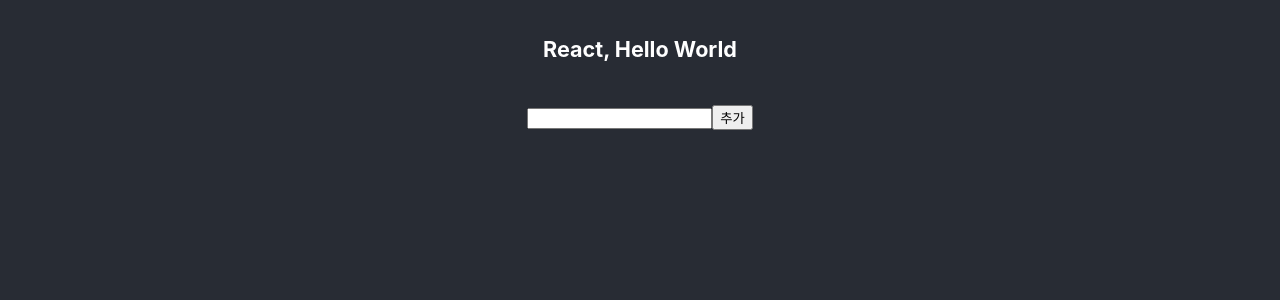
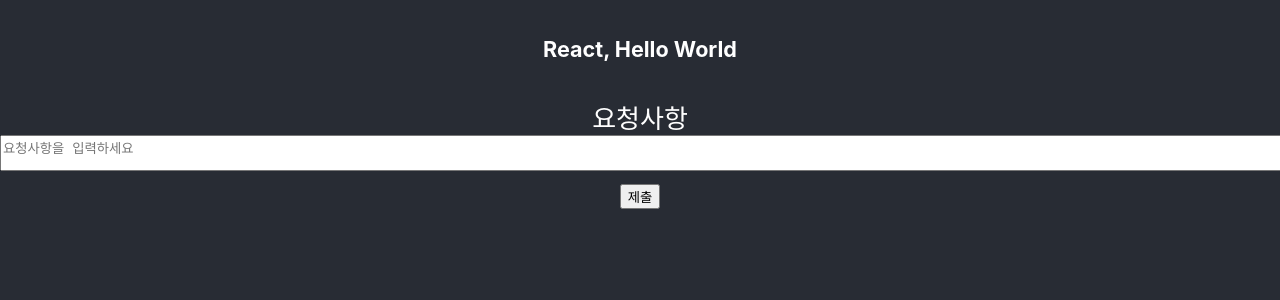
Before and after one commit to ungsik-J/ReactFrontEnd3rd8Week, a React (Create React App) app in the folder week.01.v0614/myapp/: page / in a window 1280 px wide. Shown: the top 300 px of the page. Built offline with nearby package versions, Linux system fonts and the light colour scheme.

Commit message:
form textarea

```diff
--- a/week.01.v0614/myapp/src/App.js
+++ b/week.01.v0614/myapp/src/App.js
@@ -1,30 +1,18 @@
-import React, { useEffect } from 'react';
+import React from 'react';
 import './App.css';
 
 import Parent from './component/Parent';
+import TextArea from './component/TextArea';
 
 const App = () => {
-  useEffect(() => {
-    const handleLoad = () => {
-      console.log("Window fully loaded!");
 
-      // 여기에 원하는 로직 작성
 
-    };
-
-    window.addEventListener("load", handleLoad);
-
-    // 컴포넌트 언마운트 시 이벤트 제거
-    return () => {
-      window.removeEventListener("load", handleLoad);
-    };
-  }, []); // useEffect
 
   return (
     <div className="App">
       <header className="App-header">
         <h5>React, Hello World</h5>
-        <Parent />
+        <TextArea />
       </header>
     </div>
   );
--- /dev/null
+++ b/week.01.v0614/myapp/src/component/TextArea.jsx
@@ -0,0 +1,31 @@
+import React, { useState } from "react";
+
+
+export default function TextArea() {
+
+    const [value, setValue] = useState('')
+
+    const handleChange = (e) => {
+        setValue(e.target.value)
+    }
+
+    const handleSubmit = (e) => {
+        e.preventDefault();
+        alert(` textarea value : ${value}`)
+        setValue('');
+    }
+
+    return (<>
+        <form onSubmit={handleSubmit}>
+            <label htmlFor="textarea" >요청사항</label>
+            <br />
+            <textarea value={value}
+                onChange={handleChange}
+                placeholder="요청사항을 입력하세요"
+                style={{ resize: "none", width: "100%" }} />
+            <br />
+            <button type="submit">제출</button>
+        </form>
+    </>
+    )
+}
```
